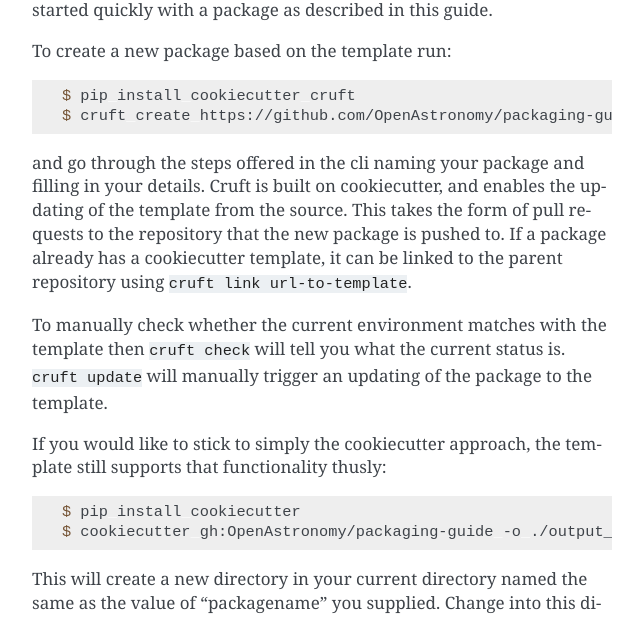
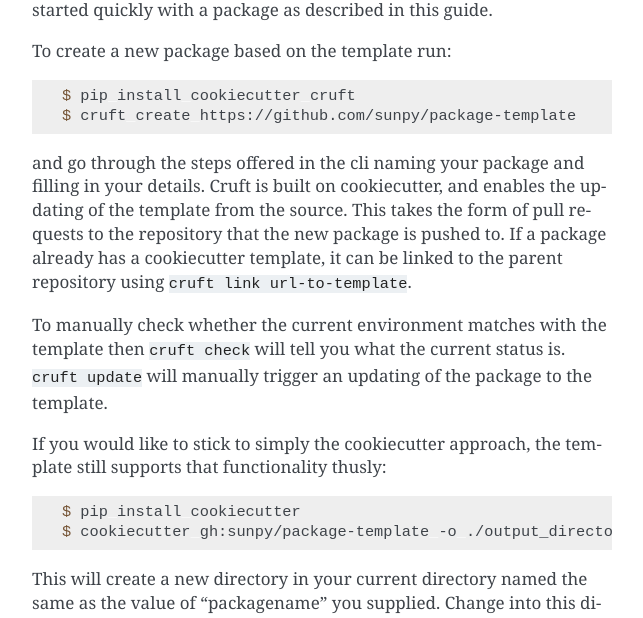
Before and after one commit to OpenAstronomy/packaging-guide, a Sphinx documentation site: the page built from docs/index.rst, in a window 1280 px wide and 900 px high, scrolled down 1246 px. Shown: the part 153-771 px from the top of the window, without its empty margins (468-1111 px from the left). Built offline with Sphinx 7.4.7, drawn with Linux system fonts in a browser that asks for light colours.

Commit message:
change code examples from openastronomy to sunpy

```diff
--- a/docs/index.rst
+++ b/docs/index.rst
@@ -27,7 +27,7 @@ To create a new package based on the template run:
 .. code-block:: console
 
    $ pip install cookiecutter cruft
-   $ cruft create https://github.com/OpenAstronomy/packaging-guide
+   $ cruft create https://github.com/sunpy/package-template
 
 and go through the steps offered in the cli naming your package and filling in your details.
 Cruft is built on cookiecutter, and enables the updating of the template from the source.
@@ -42,7 +42,7 @@ If you would like to stick to simply the cookiecutter approach, the template sti
 .. code-block:: console
 
    $ pip install cookiecutter
-   $ cookiecutter gh:OpenAstronomy/packaging-guide -o ./output_directory
+   $ cookiecutter gh:sunpy/package-template -o ./output_directory
 
 This will create a new directory in your current directory named the same as the value of "packagename" you supplied.
 Change into this directory and run ``git init`` to make it into a git repository, and make an initial commit.
```
